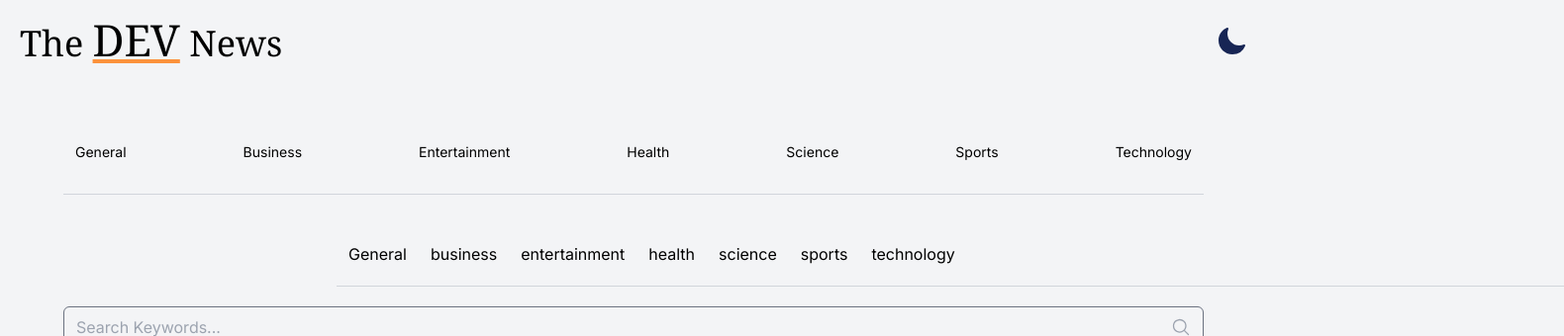
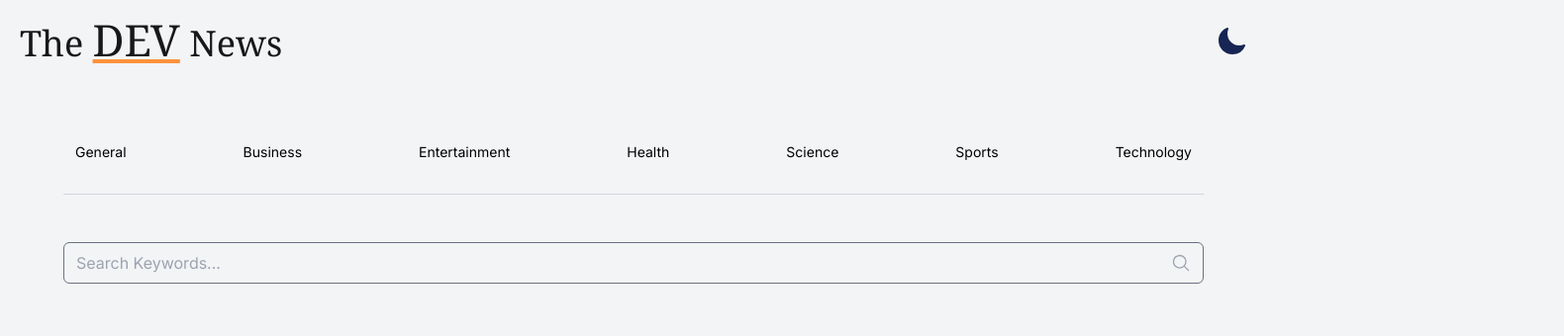
Before and after one commit to tanyafeest/Live-Next.js-Twillwind.css, a Next.js app: page / in a window 1280 px wide. Shown: the top 340 px of the page at 99% size, 1580 px wide, since content can reach past the window. Built offline with nearby package versions, Linux system fonts and the light colour scheme.

Commit message:
Updated Navbar with custom colors

```diff
--- a/components/Header.tsx
+++ b/components/Header.tsx
@@ -14,7 +14,7 @@ const Header = () => {
         <header>
             <Navbar handleClick={handleClick} isNavOpen={showMenu} />
             <Navlinks handleClick={handleClick} navOpen={showMenu} className="py-5 my-12 hidden md:flex text-sm max-w-6xl" />
-            <Navlinks handleClick={handleClick} navOpen={showMenu} className={` ${showMenu ? "translate-x-0" : "translate-x-80"} navLink-md`} />
+            <Navlinks handleClick={handleClick} navOpen={showMenu} className={` ${showMenu ? "translate-x-0" : "translate-x-80"} navLinks-md`} />
             <SearchBox />
         </header>
     )
--- a/components/Navbar.tsx
+++ b/components/Navbar.tsx
@@ -9,14 +9,14 @@ type Props = {
 
 const Navbar = ({ handleClick, isNavOpen }: Props) => {
     return (
-        <div className="max-w-screen-2xl mx-auto flex justify-between items-center dark:text-gray-100">
+        <div className="max-w-screen-2xl mx-auto flex justify-between items-center text-dark dark:text-light">
             <Link href="/" prefetch={false} className="font-serif  cursor-default">
                 <h1 className="cursor-pointer text-2xl sm:text-4xl">
-                    The {" "}<span className="underline decoration-orange-400 text-[2.75rem]">DEV</span>{" "} News
+                    The {" "}<span className="underline decoration-accent text-[2.75rem]">DEV</span>{" "} News
                 </h1>
             </Link>
             <button className="md:hidden" onClick={() => handleClick()}>
-                {!isNavOpen && <Bars3Icon className="w-6 md:w-8 h-6 sm:h-8 cursor-pointer dark:text-gray-100" />}
+                {!isNavOpen && <Bars3Icon className="w-6 md:w-8 h-6 sm:h-8 cursor-pointer " />}
             </button>
             <div className="hidden md:block">
                 <ThemeButton />
```
